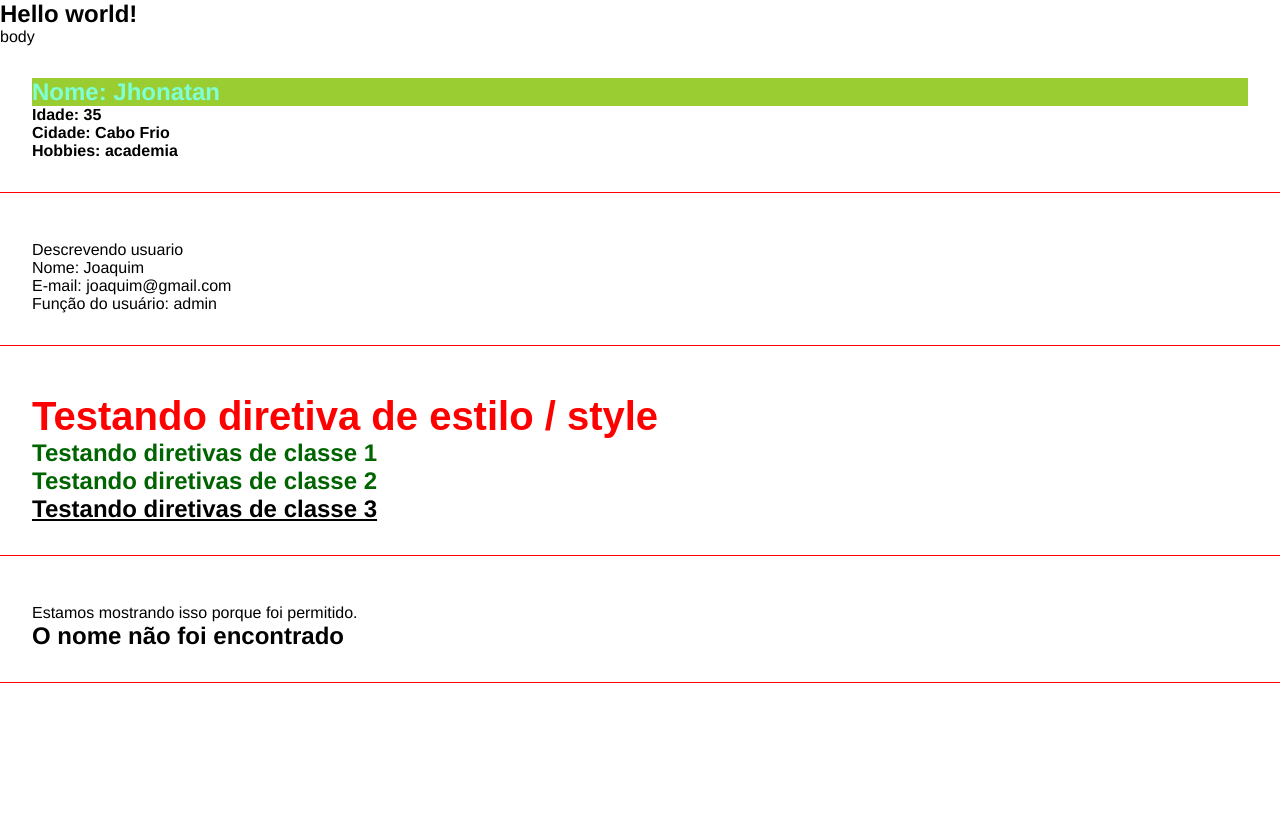
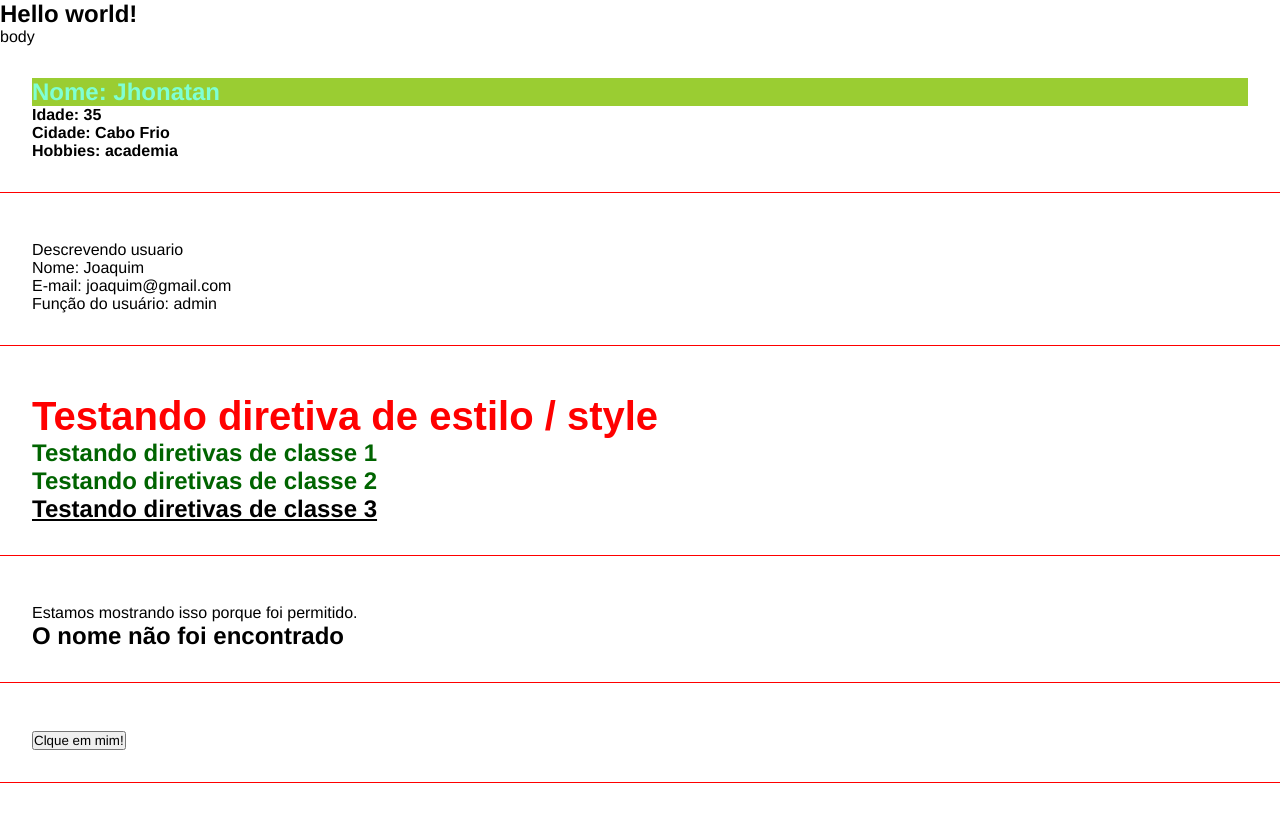
Before and after one commit to JhonatanLira/Curso-Angular-13, an Angular app: page / in a window 1280 px wide. Shown: the top 822 px of the page. Built offline with nearby package versions, Linux system fonts and the light colour scheme.

Commit message:
Eventos Angular

```diff
--- a/src/app/app.component.html
+++ b/src/app/app.component.html
@@ -4,3 +4,4 @@
 <app-parent-data [name]="userName" [userData]="userData"></app-parent-data>
 <app-directives></app-directives>
 <app-if-render></app-if-render>
+<app-eventos></app-eventos>
--- a/src/app/app.module.ts
+++ b/src/app/app.module.ts
@@ -7,6 +7,7 @@
 import { ParentDataComponent } from './component/parent-data/parent-data.component';
 import { DirectivesComponent } from './components/directives/directives.component';
 import { IfRenderComponent } from './components/if-render/if-render.component';
+import { EventosComponent } from './components/eventos/eventos.component';
 
 @NgModule({
   declarations: [
@@ -14,7 +15,8 @@
     FirstComponentComponent,
     ParentDataComponent,
     DirectivesComponent,
-    IfRenderComponent
+    IfRenderComponent,
+    EventosComponent
   ],
   imports: [
     BrowserModule,
--- /dev/null
+++ b/src/app/components/eventos/eventos.component.html
@@ -0,0 +1,4 @@
+<div class="class">
+  <p *ngIf="show">Exibindo mensagem!</p>
+  <button (click)="showMessage()">Clque em mim!</button>
+</div>
--- /dev/null
+++ b/src/app/components/eventos/eventos.component.ts
@@ -0,0 +1,17 @@
+import { Component } from '@angular/core';
+
+@Component({
+  selector: 'app-eventos',
+  templateUrl: './eventos.component.html',
+  styleUrls: ['./eventos.component.css']
+})
+export class EventosComponent {
+
+  show: boolean = false;
+
+  showMessage(): void{
+    //this.show = true;
+    this.show = !this.show; //toggle
+  }
+
+}
```
Also changed, not shown: src/app/components/eventos/eventos.component.css (added), 2 other files (tests, documents, lock files or other folders).
